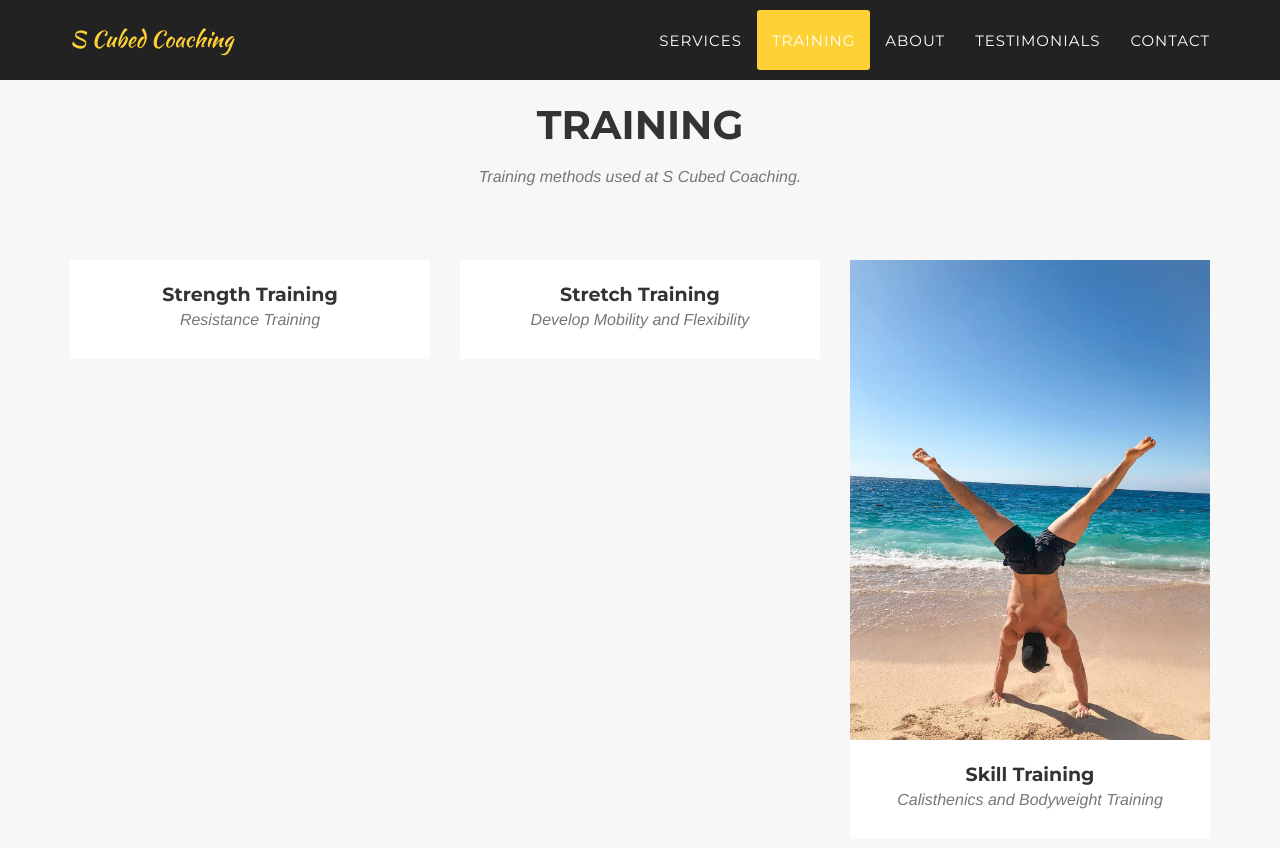
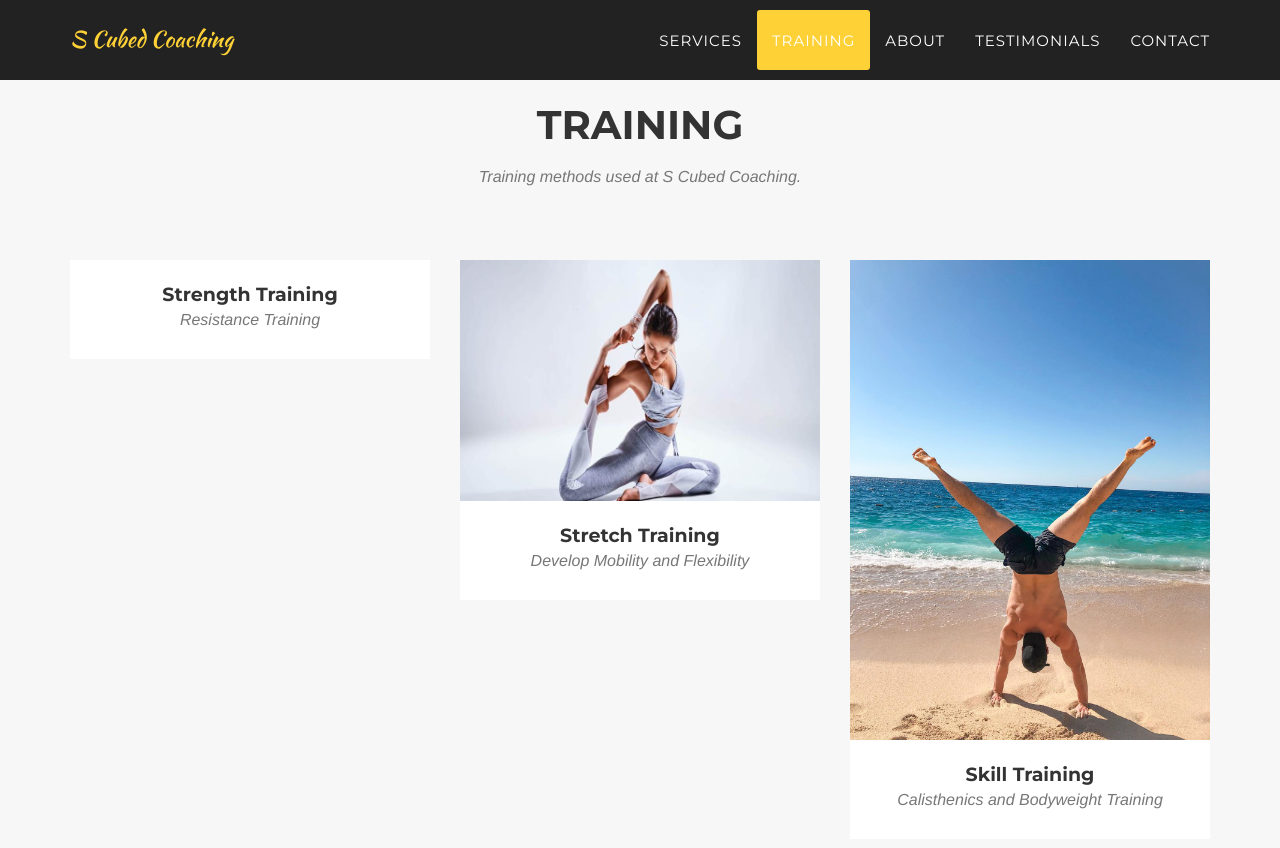
Before and after one commit to limit-DNE/SCubed, a Jekyll site: the page built from index.html, in a window 1280 px wide and 900 px high, scrolled down 1493 px. Shown: the top 848 px of the window. Built offline with Jekyll 4.4.1, drawn with Linux system fonts in a browser that asks for light colours; some web fonts are replaced.

Commit message:
Update 2014-07-17-project-2.markdown

```diff
--- a/_posts/2014-07-17-project-2.markdown
+++ b/_posts/2014-07-17-project-2.markdown
@@ -4,8 +4,8 @@ subtitle: Develop Mobility and Flexibility
 layout: default
 modal-id: 2
 date: 2014-07-17
-img: 3.jpg
-thumbnail: 3.jpg
+img: flexibility.jpg
+thumbnail: flexibility.jpg
 alt: image-alt
 description: Flexibility is the range of motion in a joint or group of joints or the ability to move joints effectively through a complete range of motion. Flexibility training includes stretching exercises to lengthen the muscles.
 
```
